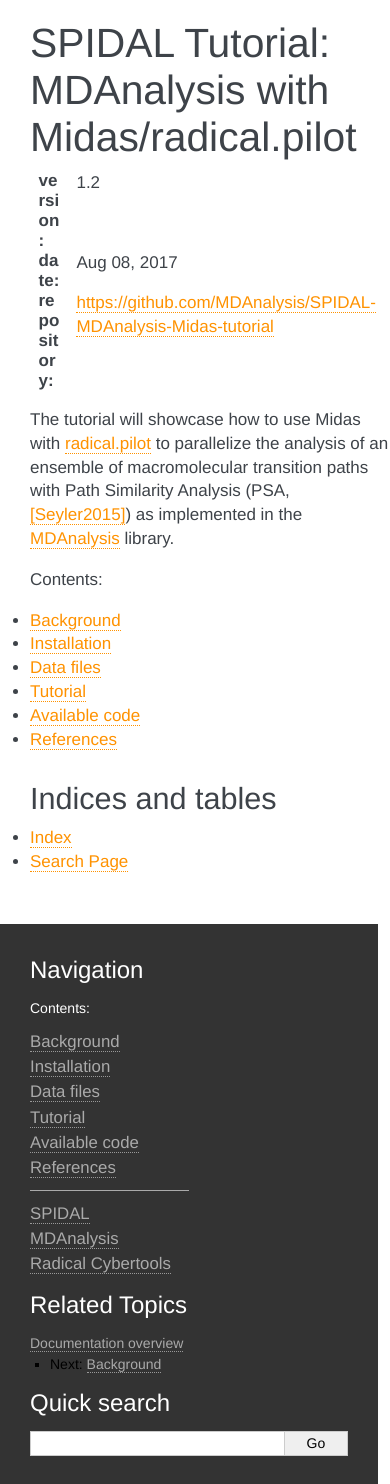
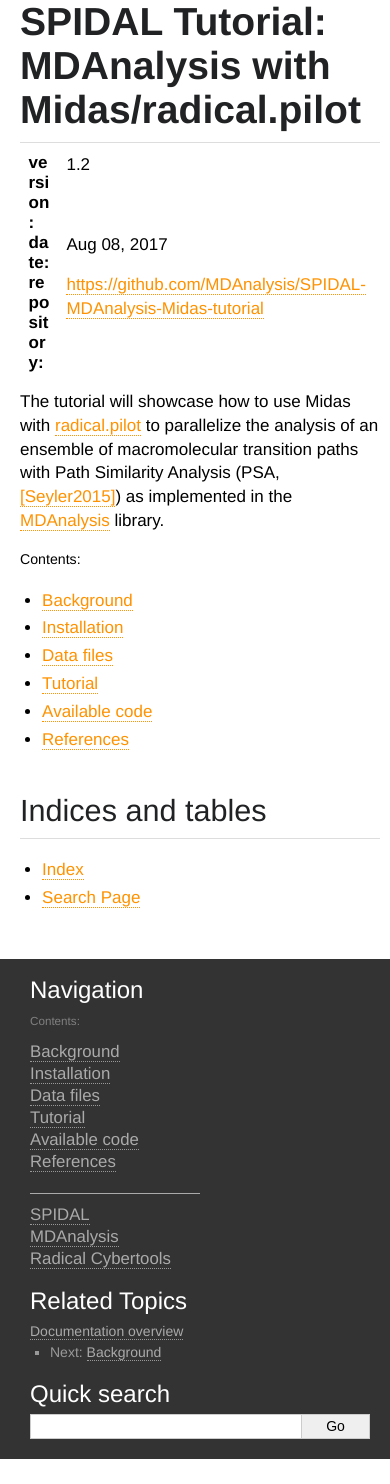
Before and after one commit to MDAnalysis/SPIDAL-MDAnalysis-Midas-tutorial, a Sphinx documentation site: the page built from docs/sphinx/index.rst, in a window 390 px wide. Built offline with Sphinx 7.4.7, drawn with Linux system fonts in a browser that asks for light colours; after the commit the page ends 1459 px from its top, so only the background shows below that.

Commit message:
same style as MDAnalysis docs and Tutorial
- copied custom.css and readable.css from the MDA docs
- tewaked alabaster html theme style options to match MDA docs

```diff
--- /dev/null
+++ b/docs/sphinx/_static/custom.css
@@ -0,0 +1,78 @@
+/* override css for readable.css */
+
+/*  styles/fonts to match http://mdanalysis.org (see public/css) */
+/* MDAnalysis orange: #FF9200 */
+/* MDAnalysis gray: #808080 */
+/* MDAnalysis white: #FFFFFF */
+/* MDAnalysis black: #000000 */
+
+@import url('readable.css');
+
+/* -- page layout --------------------------------------------------------- */
+
+body {
+    font-family: 'PT Sans', Helvetica, Arial, 'sans-serif';
+    font-size: 17px;
+}
+
+div.body {
+    color: #000000;
+}
+
+div.sphinxsidebar a:hover {
+    color: #FF9200;
+}
+
+div.sphinxsidebar p {
+    color: #808080;
+}
+
+
+/* -- body styles --------------------------------------------------------- */
+
+a {
+    color: #FF9200;
+    text-decoration: none;
+}
+
+a:visited {
+    color: #FF9200;
+}
+
+a:hover {
+    color: #FF9200;
+    text-decoration: underline;
+}
+
+
+pre, tt, code {
+    font-family: Menlo, Monaco, 'Courier New', monospace
+}
+
+
+div.body h1 {
+    font-weight: bolder;
+}
+
+a.headerlink {
+    color: #808080;
+    font-size: 0.8em;
+    padding: 0 4px 0 4px;
+    text-decoration: none;
+}
+
+a.headerlink:hover {
+    background-color: #808080;
+    color: #fff;
+}
+
+
+div.admonition {
+    margin: 10px 0px;
+    padding: 10px 10px;
+}
+
+div.admonition p.admonition-title {
+    font-size: 100%;
+    font-weight: bolder;
+}
--- /dev/null
+++ b/docs/sphinx/_static/readable.css
@@ -0,0 +1,463 @@
+/*
+ * Adapted for combining with alabaster for MDAnalysis.
+ * To be used as a custom CSS
+ *
+ * based on:
+ *
+ * readable.css_t
+ * ~~~~~~~~~~~~~~
+ *
+ * Sphinx stylesheet -- readable theme.
+ *
+ * :copyright: Copyright 2013 by Ignacy Sokolowski.
+ * :license: MIT, see LICENSE for details.
+ *
+ */
+
+
+/* -- page layout --------------------------------------------------------- */
+
+body {
+    font-family: 'Georgia', serif;
+    font-size: 17px;
+    margin: 0;
+    padding: 0;
+}
+
+div.document {
+    margin: 10px auto 0 auto;
+    /* max-width: {{ page_width }}; */
+}
+
+div.documentwrapper {
+    float: left;
+    width: 100%;
+}
+
+div.bodywrapper {
+    /* margin: 0 0 0 {{ theme_sidebarwidth|toint }}px; */
+}
+
+div.body {
+    background-color: #ffffff;
+    color: #3e4349;
+    padding: 0 30px 30px 30px;
+}
+
+div.footer {
+    color: #555;
+    font-size: 14px;
+    margin: 20px auto 30px auto;
+    text-align: right;
+    max-width: 880px;
+}
+
+div.footer a {
+    color: #444;
+    text-decoration: underline;
+}
+
+div.related {
+    padding: 10px 10px;
+    width: auto;
+}
+
+div.sphinxsidebar {
+    float: left;
+    font-size: 14px;
+    line-height: 1.5em;
+    margin-left: -100%;
+    /* width: {{ theme_sidebarwidth|toint }}px; */
+}
+
+div.sphinxsidebarwrapper {
+    font-size: 14px;
+    line-height: 1.5em;
+    padding: 10px 0 10px 10px;
+}
+
+div.sphinxsidebar h3,
+div.sphinxsidebar h4 {
+    color: #333;
+    font-size: 24px;
+    font-weight: normal;
+    margin: 0 0 5px 0;
+    padding: 0;
+}
+
+div.sphinxsidebar h4 {
+    font-size: 1.1em;
+}
+
+div.sphinxsidebar h3 a {
+    color: #333;
+}
+
+div.sphinxsidebar p {
+    color: #888;
+}
+
+div.sphinxsidebar p.searchtip {
+    line-height: 1.4em;
+}
+
+div.sphinxsidebar ul {
+    color: #000;
+    margin: 10px 0 20px;
+    padding: 0;
+}
+
+div.sphinxsidebar a {
+    color: #444;
+}
+
+div.sphinxsidebar a:hover {
+    color: #d00;
+}
+
+div.sphinxsidebar input {
+    border: 1px solid #ccc;
+    font-family: sans-serif;
+    font-size: 1em;
+}
+
+/* -- body styles --------------------------------------------------------- */
+
+a {
+    color: #900;
+    text-decoration: none;
+}
+
+a:visited {
+    color: #700;
+}
+
+a:hover {
+    color: #d00;
+    text-decoration: underline;
+}
+
+hr {
+    border: 1px solid #b1b4b6;
+}
+
+div.body h1,
+div.body h2,
+div.body h3,
+div.body h4,
+div.body h5,
+div.body h6 { font-weight: normal; }
+
+div.body h1,
+div.body h2,
+div.body h3,
+div.body h4 { color: #212224; }
+div.body h5 { color: #000; }
+div.body h6 { color: #777; }
+
+div.body h1 { margin: 0 0 10px 0; }
+div.body h2,
+div.body h3 { margin: 30px 0px 10px 0px; }
+div.body h4,
+div.body h5,
+div.body h6 { margin: 20px 0px 10px 0px; }
+
+div.body h1 { padding: 0 0 10px 0; }
+div.body h2,
+div.body h3 { padding: 10px 0 10px 0; }
+div.body h4 { padding: 10px 0 10px 0; }
+div.body h5,
+div.body h6 { padding: 10px 0 0 0; }
+
+div.body h1,
+div.body h2,
+div.body h3 { border-bottom: 1px solid #ddd; }
+div.body h4 { border-bottom: 1px solid #e5e5e5; }
+
+div.body h1 { font-size: 230%; }
+div.body h2 { font-size: 180%; }
+div.body h3 { font-size: 130%; }
+div.body h4 { font-size: 110%; }
+div.body h5 { font-size: 105%; }
+div.body h6 { font-size: 100%; }
+
+a.headerlink {
+    color: #c60f0f;
+    font-size: 0.8em;
+    padding: 0 4px 0 4px;
+    text-decoration: none;
+}
+
+a.headerlink:hover {
+    background-color: #c60f0f;
+    color: #fff;
+}
+
+div.body ul {
+    list-style: disc;
+    margin: 1em 0;
+    padding-left: 1.3em;
+}
+
+div.body ul ul, div.body ol ul {
+    margin: .2em 0;
+    padding-left: 1.2em;
+}
+
+div.body ul li {
+    padding: 2px 0;
+}
+
+div.body ul.search li {
+    padding: 5px 0 5px 20px;
+}
+
+div.body ol {
+    counter-reset: li;
+    margin-left: 0;
+    padding-left: 0;
+}
+
+div.body ol ol {
+    margin: .2em 0;
+}
+
+div.body ol > li {
+    list-style: none;
+    margin: 0 0 0 1.9em;
+    padding: 2px 1px;
+    position: relative;
+}
+
+div.body ol > li:before {
+    content: counter(li) ".";
+    counter-increment: li;
+    top: -2px;
+    left: -1.9em;
+    width: 1.9em;
+    padding: 4px 0;
+    position: absolute;
+    text-align: left;
+}
+
+div.body p,
+div.body dd,
+div.body li {
+    line-height: 1.4em;
+}
+
+div.admonition p.admonition-title + p {
+    display: inline;
+}
+
+div.highlight {
+    background-color: #fff;
+}
+
+div.important, div.note {
+    background-color: #eee;
+    border: 1px solid #ccc;
+}
+
+div.attention, div.caution, div.hint, div.seealso, div.tip {
+    background-color: #fef9e9;
+    border: 1px solid #fbe091;
+}
+
+div.topic {
+    background-color: #eee;
+}
+
+div.danger, div.error, div.warning {
+    background-color: #ffe4e4;
+    border: 1px solid #f66;
+}
+
+p.admonition-title {
+    display: inline;
+}
+
+p.admonition-title:after {
+    content: ':';
+}
+
+pre {
+    background-color: #f5f5f5;
+    border: 1px solid #C6C9CB;
+    color: #222;
+    font-size: 0.75em;
+    line-height: 1.5em;
+    margin: 1.5em 0 1.5em 0;
+    padding: 10px;
+    box-shadow: 1px 1px 1px #d8d8d8;
+    -webkit-box-shadow: 1px 1px 1px #d8d8d8;
+    -moz-box-shadow: 1px 1px 1px #d8d8d8;
+}
+
+pre, tt, code {
+    font-family: 'Consolas', 'Menlo', 'Deja Vu Sans Mono', 'Bitstream Vera Sans Mono', monospace;
+}
+
+tt, code {
+    background-color: #ecf0f3;
+    font-size: 0.85em;
+}
+
+tt.descname, code.descname {
+    font-size: 0.95em;
+}
+
+tt.xref, a tt, code.xref, a code {
+    font-weight: normal;
+}
+
+span.pre {
+    padding: 0 2px;
+}
+
+dl.class, dl.function {
+    margin-bottom: 50px;
+}
+
+dl.function > dt,
+dl.attribute > dt,
+dl.classmethod > dt,
+dl.method > dt,
+dl.class > dt,
+dl.exception > dt {
+    background-color: #f5f5f5;
+    margin: 25px 0 10px 0;
+    padding: 1px 10px;
+}
+
+table.docutils {
+    width: 100%;
+}
+
+table.docutils.footnote {
+    width: auto;
+}
+
+table.docutils thead,
+table.docutils tfoot {
+    background: #f5f5f5;
+}
+
+table.docutils thead tr th {
+    color: #000;
+    font-weight: normal;
+    padding: 7px 5px;
+    vertical-align: middle;
+}
+
+table.docutils tbody tr th,
+table.docutils tbody tr td {
+    border-bottom: 0;
+    border-top: solid 1px #ddd;
+    padding: 7px 5px;
+    vertical-align: top;
+}
+table.docutils tbody tr:last-child th,
+table.docutils tbody tr:last-child td {
+    border-bottom: solid 1px #ddd;
+}
+
+table.docutils thead tr td p,
+table.docutils tfoot tr td p,
+table.docutils tbody tr td p,
+table.docutils thead tr td ul,
+table.docutils tfoot tr td ul,
+table.docutils tbody tr td ul,
+table.docutils thead tr td ol,
+table.docutils tfoot tr td ol,
+table.docutils tbody tr td ol {
+    margin: 0 0 .5em;
+}
+table.docutils thead tr td p.last,
+table.docutils tfoot tr td p.last,
+table.docutils tbody tr td p.last,
+table.docutils thead tr td ul.last,
+table.docutils tfoot tr td ul.last,
+table.docutils tbody tr td ul.last,
+table.docutils thead tr td ol.last,
+table.docutils tfoot tr td ol.last,
+table.docutils tbody tr td ol.last {
+    margin-bottom: 0;
+}
+
+.viewcode-back {
+    font-family: Arial, sans-serif;
+}
+
+div.viewcode-block:target {
+    background-color: #fef9e9;
+    border-top: 1px solid #fbe091;
+    border-bottom: 1px solid #fbe091;
+}
+
+@media screen and (max-width: 870px) {
+
+    div.document {
+        width: auto;
+        margin: 0;
+    }
+
+    div.documentwrapper {
+        float: none;
+    }
+
+    div.bodywrapper {
+        margin: 0;
+    }
+
+    div.body {
+        min-height: 0;
+        padding: 0 20px 30px 20px;
+    }
+
+    div.footer {
+        background-color: #333;
+        color: #888;
+        margin: 0;
+        padding: 10px 20px 20px;
+        text-align: left;
+        width: auto;
+    }
+
+    div.footer a {
+        color: #bbb;
+    }
+
+    div.footer a:hover {
+        color: #fff;
+    }
+
+    div.sphinxsidebar {
+        background-color: #333;
+        color: #fff;
+        float: none;
+        margin: 0;
+        padding: 10px 20px;
+        width: auto;
+    }
+
+    div.sphinxsidebar h3,
+    div.sphinxsidebar h4,
+    div.sphinxsidebar p,
+    div.sphinxsidebar h3 a {
+        color: #fff;
+    }
+
+    div.sphinxsidebar ul {
+        color: #999;
+    }
+
+    div.sphinxsidebar a {
+        color: #aaa;
+    }
+
+    div.sphinxsidebar a:hover {
+        color: #fff;
+    }
+
+}
--- a/docs/sphinx/conf.py
+++ b/docs/sphinx/conf.py
@@ -121,10 +121,15 @@
     # style
     'link': color['orange'],
     'link_hover': color['orange'],
+    'gray_1': color['gray'],
+    'narrow_sidebar_bg': color['gray'],
+    'narrow_sidebar_fg': color['white'],
     # typography
     'font_family': "'PT Sans', Helvetica, Arial, 'sans-serif'",
     'head_font_family': "",
     'code_font_family': "Menlo, Monaco, 'Courier New', monospace",
+    'caption_font_size': "smaller",
+    # external links
     'extra_nav_links': extra_nav_links,
 }
 
```
